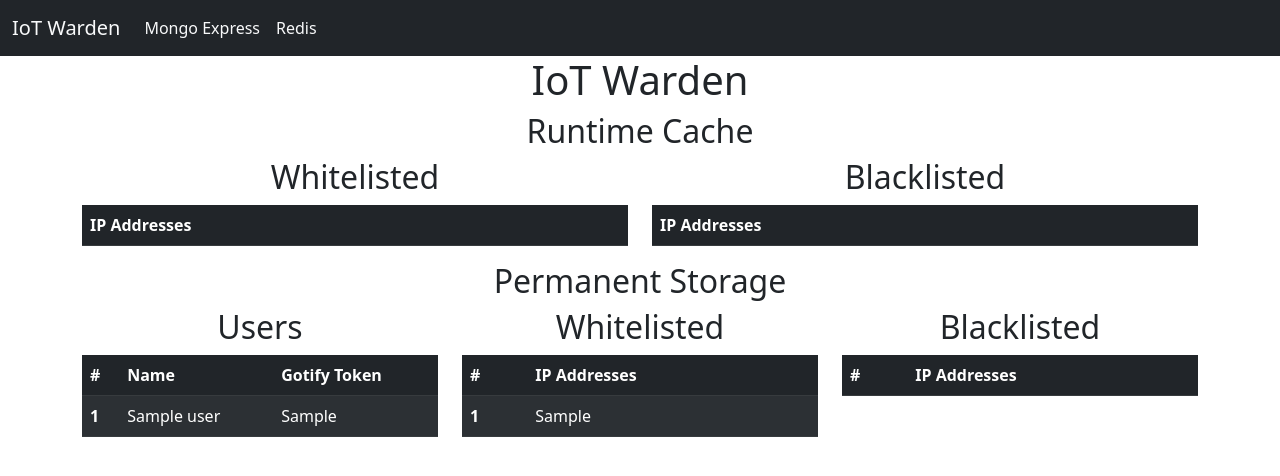
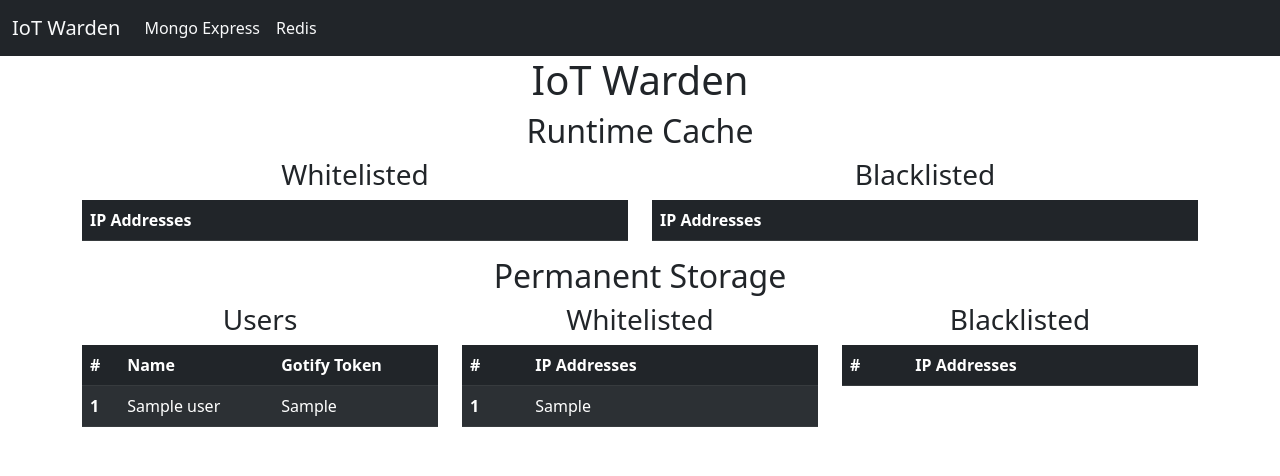
Before and after one commit to ReturnOfTheLast/p3_management_interface, a Flask app: page / in a window 1280 px wide. Shown: the top 476 px of the page. Run offline with Flask 3, Linux system fonts and the light colour scheme; a database or web service that is not in the repository returns one stand-in record (values such as "Sample title"); data that the repository does not hold is empty; some libraries are stand-ins or nearby versions.

Commit message:
Fixed headline sizes

```diff
--- a/templates/index.html
+++ b/templates/index.html
@@ -7,7 +7,7 @@
     <div class="row">
         {% for name, list in redis_wbl %}
             <div class="col">
-                <h2 class="text-center">{{ name }}</h2>
+                <h3 class="text-center">{{ name }}</h3>
                 <table class="table table-dark table-striped">
                     <thead>
                         <tr>
@@ -30,7 +30,7 @@
     <h2 class="text-center">Permanent Storage</h2>
     <div class="row">
         <div class="col">
-            <h2 class="text-center">Users</h2>
+            <h3 class="text-center">Users</h3>
             <table class="table table-dark table-striped">
                 <thead>
                     <tr>
@@ -51,7 +51,7 @@
         </div>
         {% for name, list in mongo_wbl %}
             <div class="col">
-                <h2 class="text-center">{{ name }}</h2>
+                <h3 class="text-center">{{ name }}</h3>
                 <table class="table table-dark table-striped">
                     <thead>
                         <tr>
```
